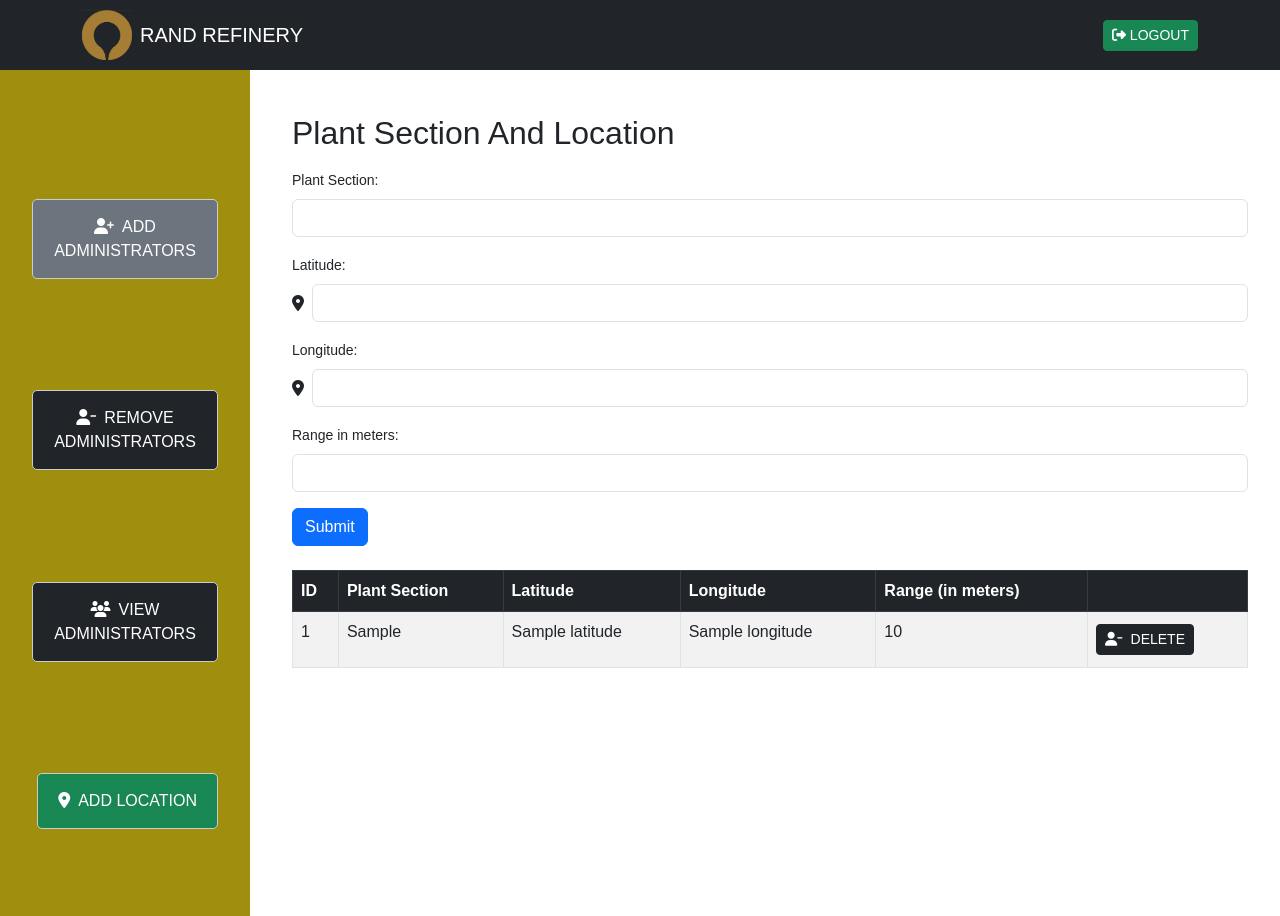
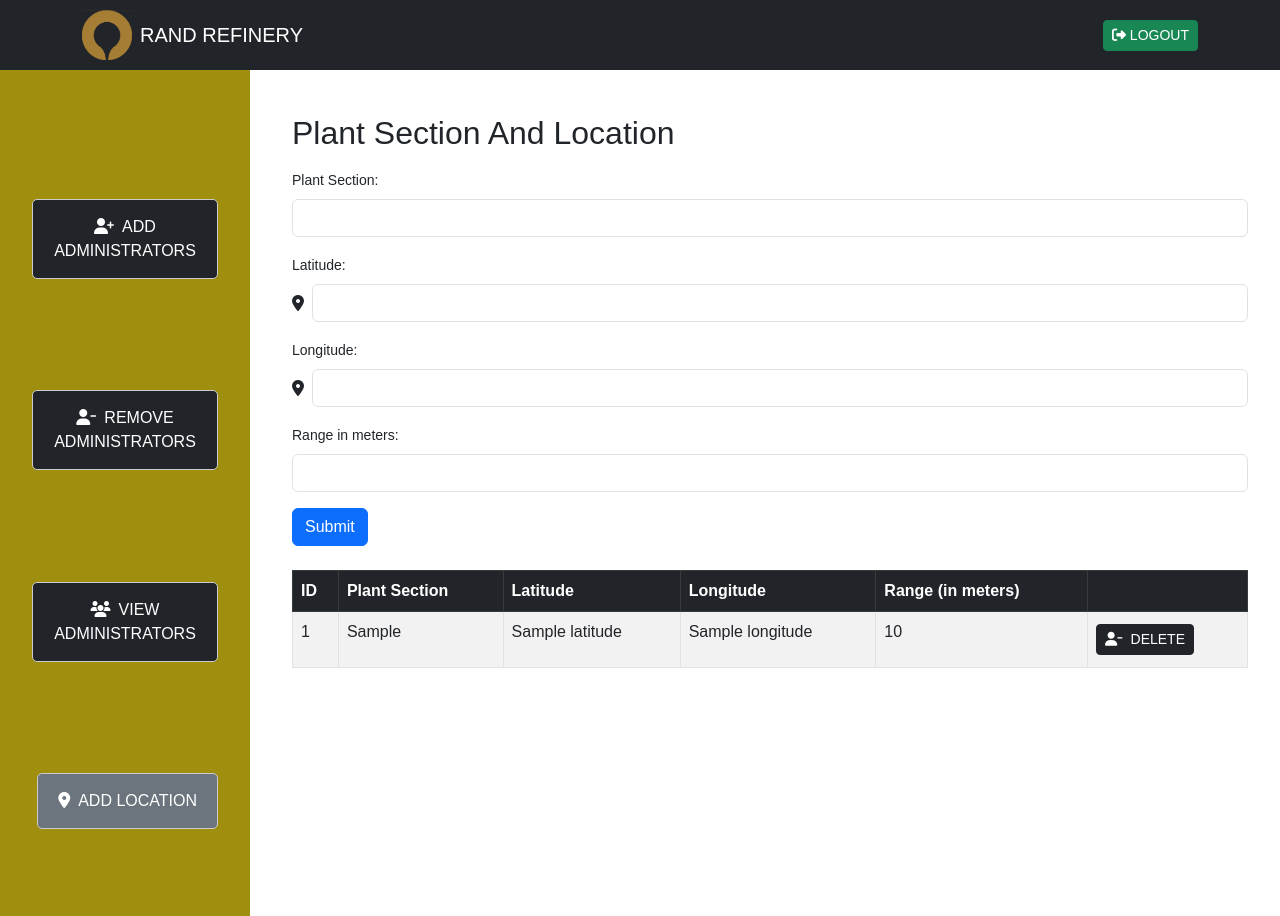
Before and after one commit to SamuelPudinyane/Refinery_2026_mobility, a Flask app: page /submit_location in a window 1280 px wide. Run offline with Flask 3, Linux system fonts and the light colour scheme; the visitor is signed in with stand-in values (Sample User, id 1); a database or web service that is not in the repository returns one stand-in record (values such as "Sample title"); some libraries are stand-ins or nearby versions.

Commit message:
messages

```diff
--- a/templates/masterAdmin_addAdmin.html
+++ b/templates/masterAdmin_addAdmin.html
@@ -13,7 +13,7 @@
   <a href="{{ url_for('master_view') }}" class="btn btn-dark btn-sm my-1">
       <i class="fas fa-users me-2"></i>VIEW ADMINISTRATORS
   </a>
-  <a href="{{ url_for('submit_location') }}" class="btn btn-success btn-sm my-1 ms-auto">
+  <a href="{{ url_for('submit_location') }}" class="btn btn-dark btn-sm my-1 ms-auto">
     <i class="fas fa-map-marker-alt me-2"></i>ADD LOCATION
 </a>
 </div>
--- a/templates/masterAdmin_removeAdmin.html
+++ b/templates/masterAdmin_removeAdmin.html
@@ -13,7 +13,7 @@
   <a href="{{ url_for('master_view') }}" class="btn btn-dark btn-sm my-1">
       <i class="fas fa-users me-2"></i>VIEW ADMINISTRATORS
   </a>
-  <a href="{{ url_for('submit_location') }}" class="btn btn-success btn-sm my-1 ms-auto">
+  <a href="{{ url_for('submit_location') }}" class="btn btn-dark btn-sm my-1 ms-auto">
     <i class="fas fa-map-marker-alt me-2"></i>ADD LOCATION
 </a>
 </div>
--- a/templates/masterAdmin_viewAdmin.html
+++ b/templates/masterAdmin_viewAdmin.html
@@ -13,7 +13,7 @@
     <a href="{{ url_for('master_view') }}" class="btn btn-secondary btn-sm my-1">
         <i class="fas fa-users me-2"></i>VIEW ADMINISTRATORS
     </a>
-    <a href="{{ url_for('submit_location') }}" class="btn btn-success btn-sm my-1 ms-auto">
+    <a href="{{ url_for('submit_location') }}" class="btn btn-dark btn-sm my-1 ms-auto">
         <i class="fas fa-map-marker-alt me-2"></i>ADD LOCATION
     </a>
 </div>
--- a/templates/superAdmin_location_update.html
+++ b/templates/superAdmin_location_update.html
@@ -3,7 +3,7 @@
 {% block title %}Plant Section Locations{% endblock %}
 {% block sidebar %}
 <div class="container-fluid add-admin text-center py-3">
-  <a href="{{ url_for('master_add') }}" class="btn btn-secondary btn-sm my-1">
+  <a href="{{ url_for('master_add') }}" class="btn btn-dark btn-sm my-1">
       <i class="fas fa-user-plus me-2"></i>ADD ADMINISTRATORS
   </a>
   <a href="{{ url_for('master_remove') }}" class="btn btn-dark btn-sm my-1">
@@ -13,7 +13,7 @@
       <i class="fas fa-users me-2"></i>VIEW ADMINISTRATORS
   </a>
   <!-- ADD LOCATION Button (pushed to the right) -->
-  <a href="{{ url_for('submit_location') }}" class="btn btn-success btn-sm my-1 ms-auto">
+  <a href="{{ url_for('submit_location') }}" class="btn btn-secondary btn-sm my-1 ms-auto">
     <i class="fas fa-map-marker-alt me-2"></i>ADD LOCATION
 </a>
 </div>
```
